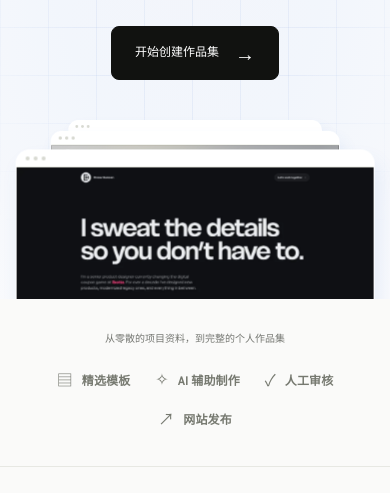
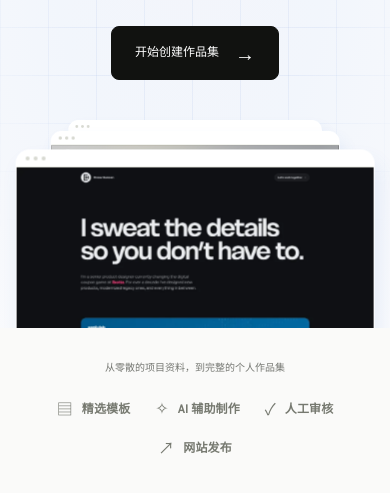
Before and after one commit to lkbDesigner/yepian-template-editor-demo, a website: page portfolio-test/0.design 首页/index.html in a window 390 px wide. Shown: the part 253-746 px from the top of the page. Drawn offline with Linux system fonts and the light colour scheme.

Commit message:
Reveal more of the centered portfolio stack

```diff
--- a/portfolio-test/0.design 首页/homepage-glass.css
+++ b/portfolio-test/0.design 首页/homepage-glass.css
@@ -189,7 +189,7 @@
 .hero[data-hero-style=classic] .hero-showcase{
   --stack-scene-width:min(1120px,calc(100vw - 96px));
   width:calc(100% - 96px);max-width:1120px;left:0;
-  height:calc(var(--stack-scene-width) * .38);aspect-ratio:auto;margin-top:70px;
+  height:calc(var(--stack-scene-width) * .48);aspect-ratio:auto;margin-top:70px;
   perspective:none;isolation:isolate;clip-path:inset(-40px -100vw 0 -100vw);
 }
 .hero[data-hero-style=classic] .hero-preview{
@@ -224,7 +224,7 @@
   backdrop-filter:blur(20px) saturate(.45);-webkit-backdrop-filter:blur(20px) saturate(.45);
 }
 @media(max-width:700px){
-  .hero[data-hero-style=classic] .hero-showcase{--stack-scene-width:min(520px,92vw);width:92%;max-width:520px;height:calc(var(--stack-scene-width) * .5);margin-top:40px}
+  .hero[data-hero-style=classic] .hero-showcase{--stack-scene-width:min(520px,92vw);width:92%;max-width:520px;height:calc(var(--stack-scene-width) * .58);margin-top:40px}
   .hero[data-hero-style=classic] .hero-preview{border-radius:14px;box-shadow:5px 12px 20px #4779cf1a}
   .hero[data-hero-style=classic] .hero-preview .browser-bar{height:17px}
   .hero[data-hero-style=classic] .hero-preview .preview-image{height:calc(100% - 17px)}
--- a/portfolio-test/0.design 首页/index.html
+++ b/portfolio-test/0.design 首页/index.html
@@ -9,7 +9,7 @@
 <link rel="preload" href="assets/homepage/preview-0.webp" as="image">
 <link rel="stylesheet" href="../3_中文_空模板/github-auth.css?v=admin-entry-1">
 <link rel="stylesheet" href="homepage.css?v=uxfolio-interactions-2">
-<link href="homepage-glass.css?v=center-stack-40" rel="stylesheet"></head>
+<link href="homepage-glass.css?v=taller-stack-41" rel="stylesheet"></head>
 <body>
 <a class="announcement" href="#workflow"><b>NEW</b><span>把已有设计稿，变成你的下一个作品集。了解制作流程</span><span class="arrow" aria-hidden="true">→</span></a>
 <header class="site-header"><div class="wrap header-inner"><a class="brand" href="index.html" aria-label="创作首页"><svg viewBox="0 0 40 40" fill="none" aria-hidden="true"><path d="M4 7 35 13 17 34 4 7Z" stroke="currentColor" stroke-width="2.3" /><path d="m4 7 17 11 14-5M21 18l-4 16 12-25" stroke="currentColor" stroke-width="2.3" stroke-linejoin="round" /></svg><span>创作<small>CHUANGZUO</small></span></a><fieldset class="scheme-switch"><legend class="visually-hidden">首屏作品集展示方案</legend><label class="scheme-option"><input type="radio" name="hero-scheme" value="classic" checked><span>方案 1</span></label><label class="scheme-option"><input type="radio" name="hero-scheme" value="glass"><span>方案 2</span></label></fieldset><nav class="account-nav" aria-label="账号"><button class="button outline" type="button" data-account-login="">登录</button><button class="button" type="button" data-my-templates="">我的模板</button></nav></div></header>
@@ -119,5 +119,5 @@
 <section class="final-cta grid-paper"><h2>让你的下一个机会，<br>从一份<span class="highlight">好作品集</span>开始。</h2><a class="button" href="#templates">创建属于我的作品集<span class="arrow" aria-hidden="true">→</span></a><div class="final-collage" aria-hidden="true"><img src="assets/homepage/preview-5.webp" width="720" height="525" loading="lazy" alt="" style="--rotate:-9deg;--offset:50px"><img src="assets/homepage/preview-3.webp" width="720" height="525" loading="lazy" alt="" style="--rotate:5deg;--offset:12px"><img src="assets/homepage/preview-0.webp" width="720" height="525" loading="lazy" alt="" style="--rotate:-4deg;--offset:35px"><img src="assets/homepage/preview-2.webp" width="720" height="525" loading="lazy" alt="" style="--rotate:7deg;--offset:0px"><img src="assets/homepage/preview-6.webp" width="720" height="525" loading="lazy" alt="" style="--rotate:-6deg;--offset:40px"><img src="assets/homepage/preview-4.webp" width="720" height="525" loading="lazy" alt="" style="--rotate:4deg;--offset:15px"><img src="assets/homepage/preview-7.webp" width="720" height="525" loading="lazy" alt="" style="--rotate:-4deg;--offset:50px"></div></section>
 </main><footer class="site-footer"><div class="wrap"><div class="footer-main"><div class="footer-brand"><a class="brand" href="index.html" aria-label="创作首页"><svg viewBox="0 0 40 40" fill="none" aria-hidden="true"><path d="M4 7 35 13 17 34 4 7Z" stroke="currentColor" stroke-width="2.3" /><path d="m4 7 17 11 14-5M21 18l-4 16 12-25" stroke="currentColor" stroke-width="2.3" stroke-linejoin="round" /></svg><span>创作<small>CHUANGZUO</small></span></a><p>用作品记录思考，让设计连接机会。<br>属于设计师的个人作品集，从创作开始。</p></div><div class="footer-links"><h3>探索创作</h3><a href="#templates">作品集模板</a><a href="#examples">精选作品集</a><a href="#workflow">制作流程</a></div><div class="footer-links"><h3>开始创作</h3><a href="#templates">选择空白模板</a><a href="../3_%E4%B8%AD%E6%96%87_%E7%A9%BA%E6%A8%A1%E6%9D%BF/editor.html?new=1&preset=filled&v=approval-flow-3" target="_blank" rel="noopener noreferrer">体验已填示例 ↗</a><a href="#faq">常见问题</a></div></div><div class="footer-bottom"><span>© 2026 创作 Chuangzuo</span><button type="button" class="back-top">返回顶部 ↑</button></div></div></footer>
 <script src="../3_中文_空模板/github-save.js?v=connection-recovery-2"></script>
-<script src="homepage.js?v=center-stack-40"></script>
+<script src="homepage.js?v=taller-stack-41"></script>
 </body></html>
```
